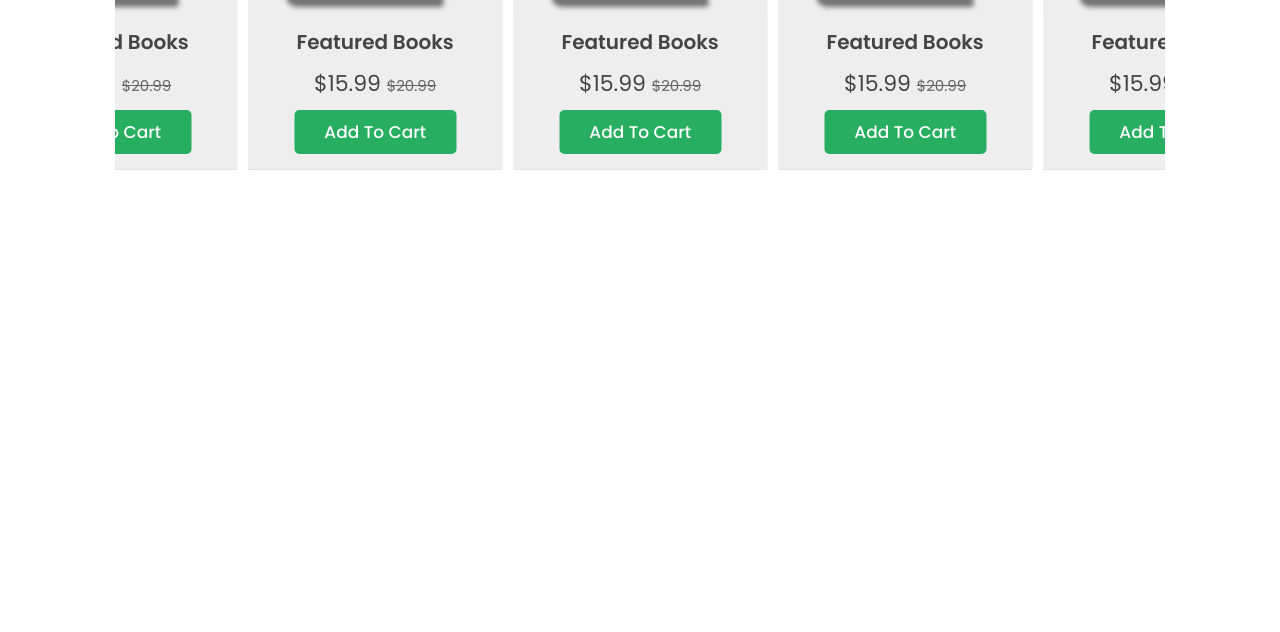
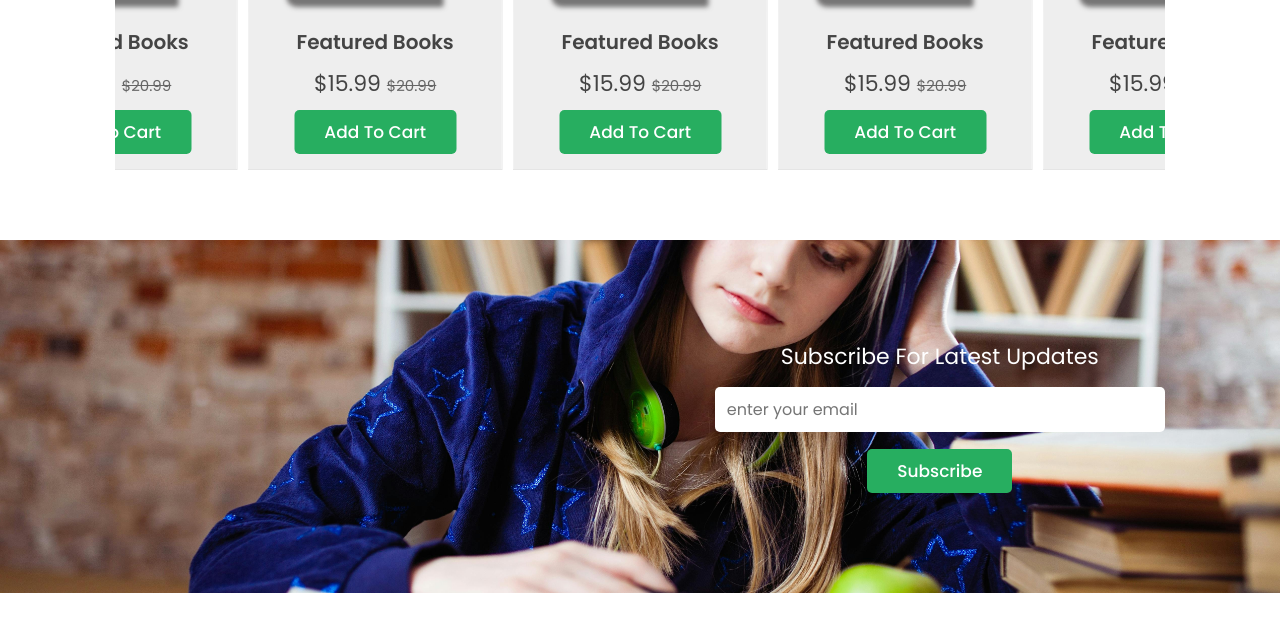
Before and after one commit to krishnaghanti07/A-Responsive-Book-Store-Website, a plain HTML site: page index.html in a window 1280 px wide. Shown: the part 1278-1910 px from the top of the page. Drawn offline with nearby package versions, Linux system fonts and the light colour scheme.

Commit message:
Added and Completed a News-letter Section

```diff
--- a/css/style.css
+++ b/css/style.css
@@ -491,6 +491,37 @@ body{
     color: #fff;
 }
 
+.newsletter{
+    background: url(../image/letter-bg4.jpg) no-repeat;
+    background-size: cover;
+    background-position: center;
+    background-attachment: fixed;
+}
+
+.newsletter form{
+    max-width: 45rem;
+    margin-left: auto;
+    text-align: center;
+    padding: 5rem 0;
+}
+
+.newsletter form h3{
+    font-size: 2.2rem;
+    color: #fff;
+    padding-bottom: 0.7rem;
+    font-weight: normal;
+}
+
+.newsletter form .box{
+    width: 100%;
+    margin: 0.7rem 0;
+    padding: 1rem 1.2rem;
+    font-size: 1.6rem;
+    color: var(--black);
+    border-radius: 0.5rem;
+    text-transform: none;
+}
+
 
 
 
@@ -602,6 +633,15 @@ body{
         font-size: 3.5rem;
     }
 
+    .newsletter{
+        background-position: right;
+    }
+
+    .newsletter form{
+        margin-left: 0;
+        max-width: 100%;
+    }
+
 }
 
 @media (max-width:450px) {
--- a/index.html
+++ b/index.html
@@ -417,6 +417,20 @@
 
     <!-- featured section ends -->
 
+    <!-- newsletter section starts -->
+
+        <section class="newsletter">
+
+            <form action="">
+                <h3>Subscribe for Latest Updates</h3>
+                <input type="email" name="" placeholder="enter your email" id="" class="box">
+                <input type="submit" value="Subscribe" class="btn">
+            </form>
+
+        </section>
+
+    <!-- newsletter section ends -->
+
 
 
 
```
Also changed, not shown: image/lette-bg1.webp (added), image/letter-bg.jpg, image/letter-bg4.jpg (added).
